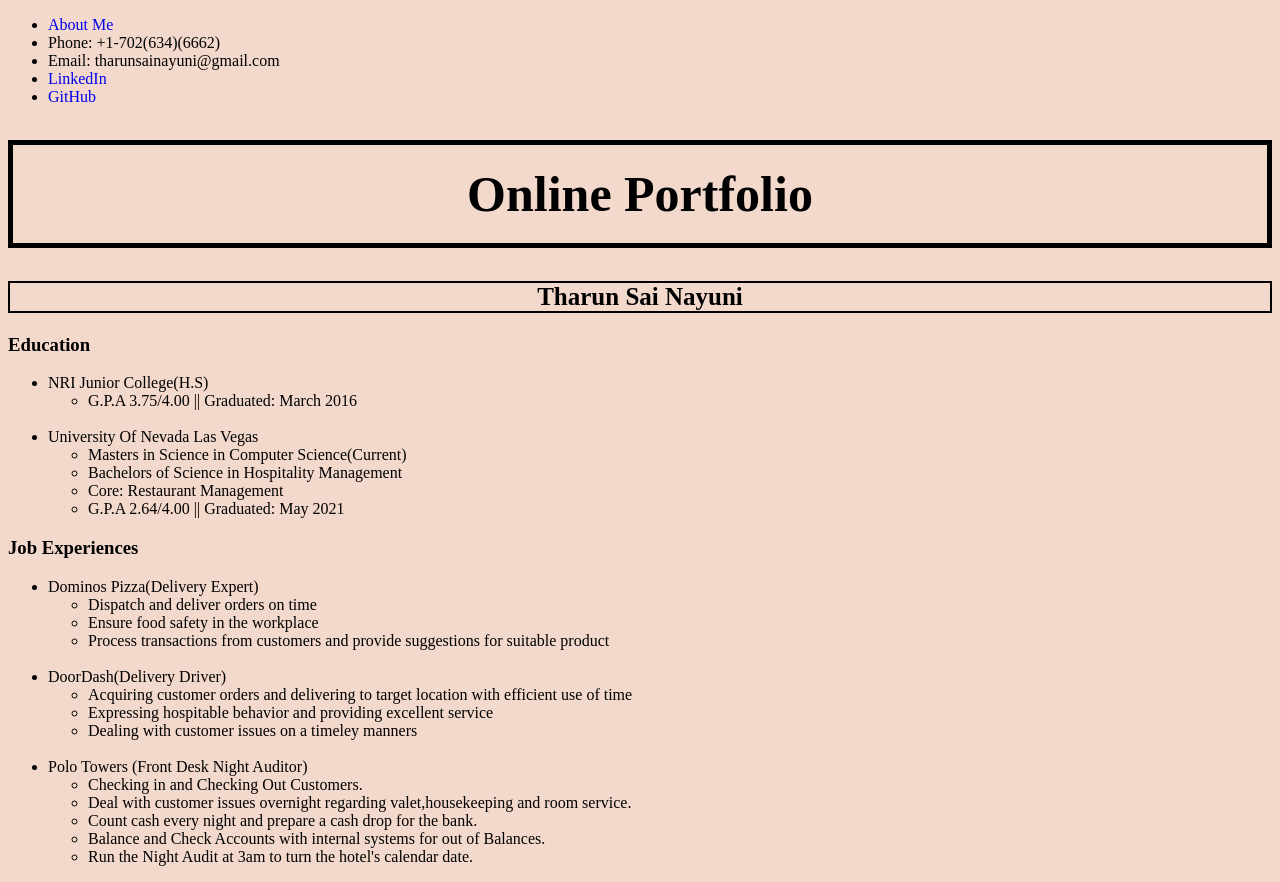
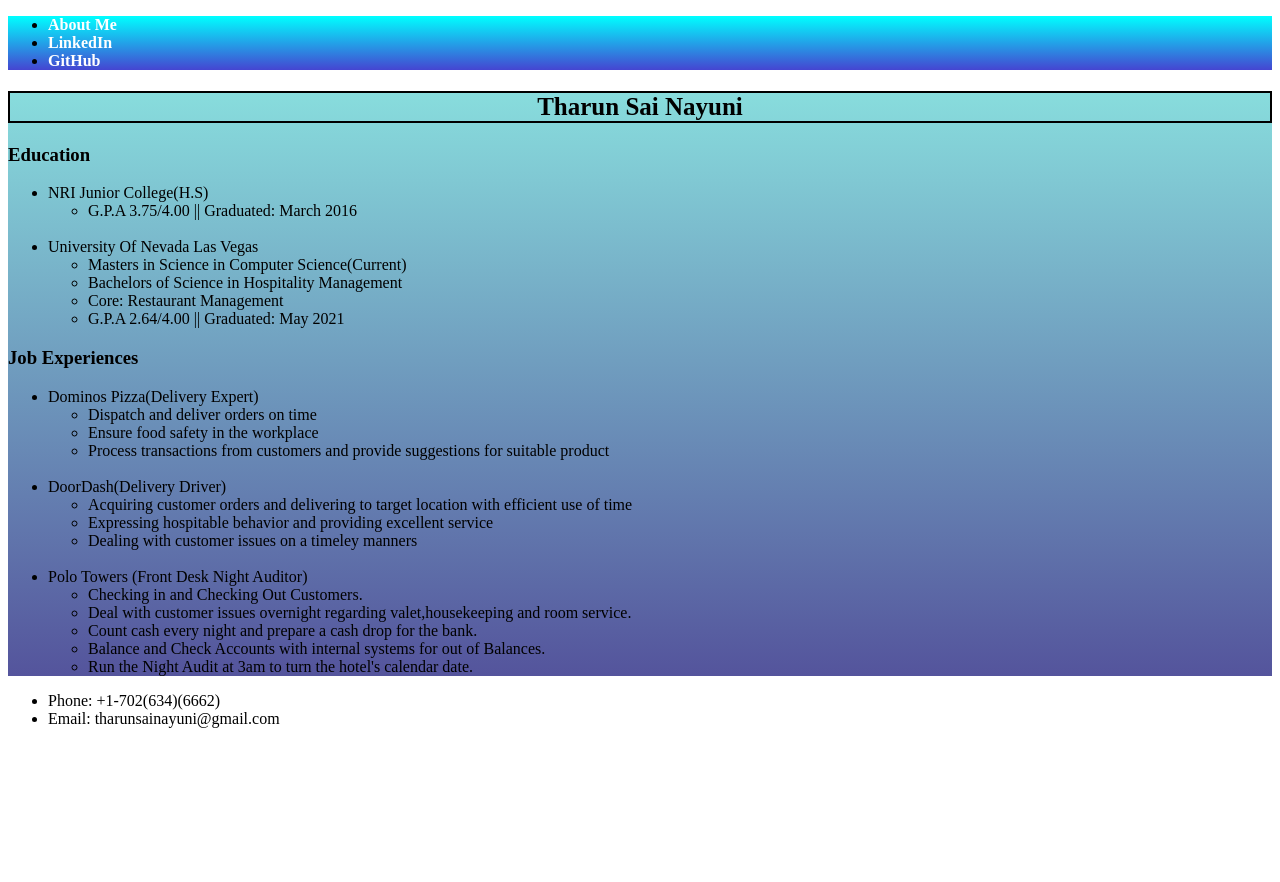
Before and after one commit to tkurosaki1/Resume_Website, a plain HTML site: page index.html in a window 1280 px wide. After the commit the page ends 800 px from the top, so only its background shows below. Drawn offline with Linux system fonts and the light colour scheme.

Commit message:
Slight Css Redo

```diff
--- a/index.html
+++ b/index.html
@@ -8,16 +8,15 @@
     <title>Online Resume</title>
 </head>
 <body>
-    <header>
+    <header class="header">
         <ul>
             <li><a id="about" href="about_me.html">About Me</a></li>
-            <li id="phone" >Phone: +1-702(634)(6662)</li>
-            <li id="email" >Email: tharunsainayuni@gmail.com</li>
             <li><a id="linked" href="https://www.linkedin.com/in/tharun-sai-nayuni-737477224">LinkedIn</a></li>
             <li><a id="Github" href="https://github.com/tkurosaki1">GitHub</a></li>
         </ul>
     </header>
-    <h1>Online Portfolio</h1>
+    <section class="mainsec" >
+    <!-- <h1>Online Portfolio</h1> -->
     <h2>Tharun Sai Nayuni</h2>
     <h3>Education</h3>
     <ul id = "education">
@@ -64,9 +63,14 @@
             </ul>
         </li>
     </ul>
-
+</section>
 </body>
 <footer>
-
+    <div>
+        <ul>
+            <li id="phone" >Phone: +1-702(634)(6662)</li>
+            <li id="email" >Email: tharunsainayuni@gmail.com</li>
+        </ul>
+    </div>
 </footer>
 </html>
--- a/online_resume.css
+++ b/online_resume.css
@@ -1,11 +1,20 @@
 body{
-    background-color: #f3d9cc;
+    background-image: linear-gradient( blue,aqua,);
+}
+.header{
+    background-image: linear-gradient(aqua,rgb(69, 69, 209));
+    margin: 0%;
+}
+.mainsec{
+    background-image: linear-gradient(rgb(136, 221, 221),rgb(84, 84, 156));
+    margin: 0%;
 }
 h1{
     text-align: center;
     font-size: 50px;
-    border: 5px solid black;
-    padding: 20px;
+    border: 5px solid white;
+    padding: 0px;
+    margin: 0%;
 
 }
 h2{
@@ -23,19 +32,26 @@
 
 #about{
     text-decoration: none;
+    color: white;
+    font-weight: bolder;
 }
 
 
 #linked{
     text-decoration: none;
+    color: white;
+    font-weight: bolder;
 }
 
 #Github{
     text-decoration: none;
+    color: white;
+    font-weight: bolder;
 }
 
 
 #about:hover{
-    background-color: rgb(223, 216, 185);
-    box-shadow: #f3d9cc;
+    background-color: #5864d433;
+    ;
+    box-shadow: #ececec;
 }
```
